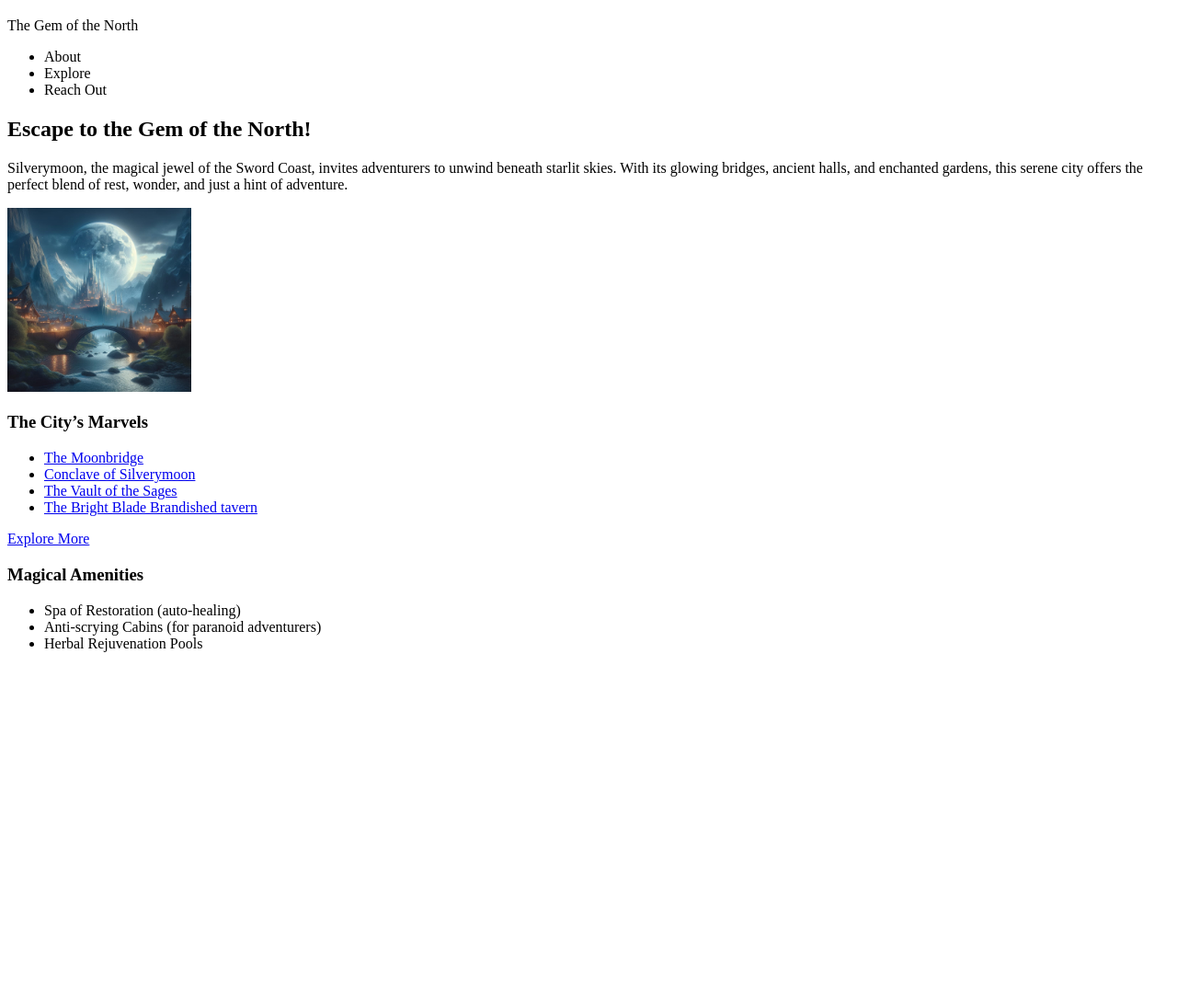
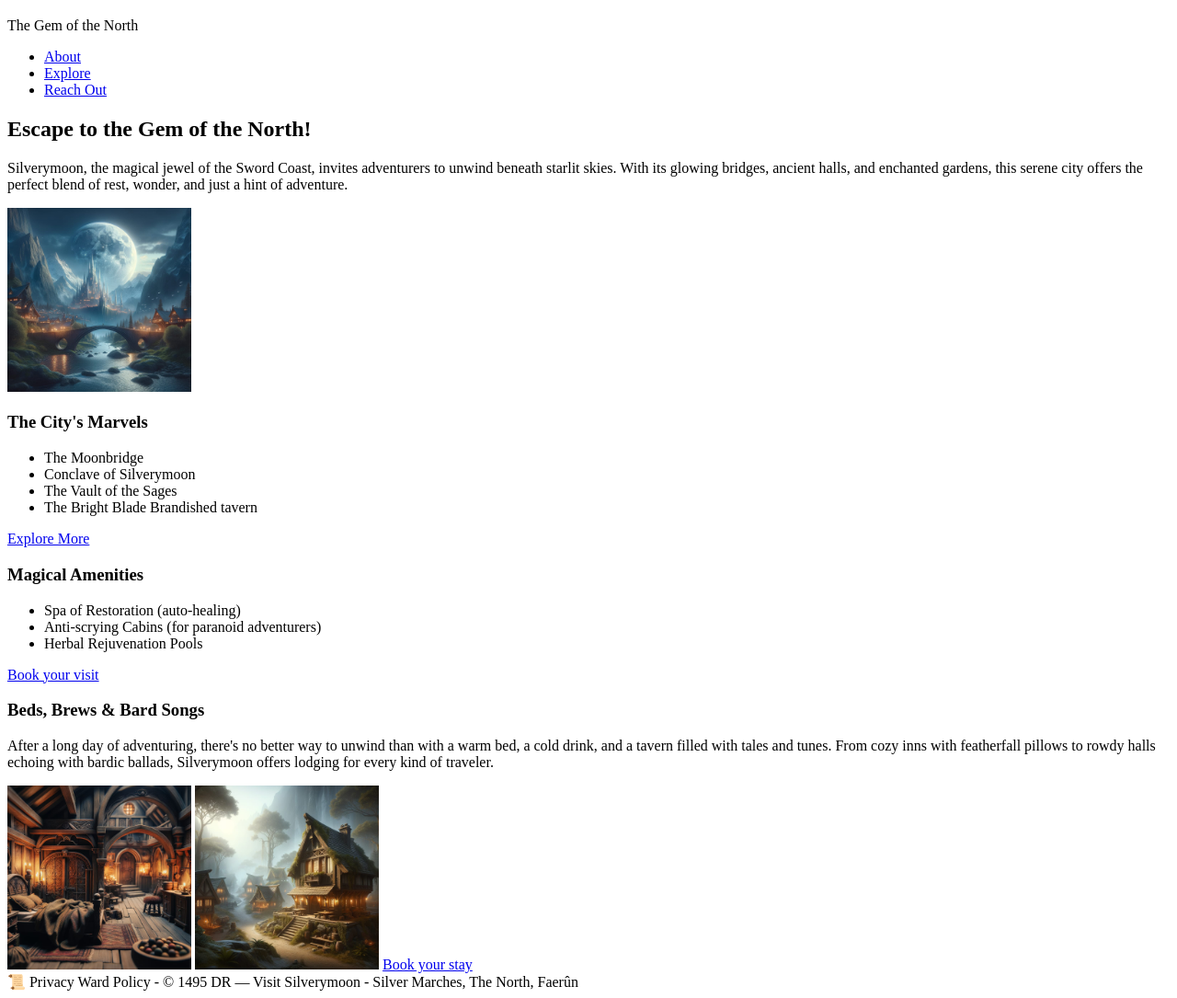
Before and after one commit to Liene31/visit-silvermoon, a plain HTML site: page index.html in a window 1280 px wide. Shown: the part 61-1146 px from the top of the page at 92% size. Before the commit the page ends 800 px from the top, so only its background shows below. Drawn offline with Linux system fonts and the light colour scheme.

Commit message:
Updated HTML

```diff
--- a/index.html
+++ b/index.html
@@ -12,14 +12,14 @@
       <span class="sub-heading">The Gem of the North</span>
       <nav>
         <ul>
-          <li>About</li>
-          <li>Explore</li>
-          <li>Reach Out</li>
+          <li><a href="#">About</a></li>
+          <li><a href="#">Explore</a></li>
+          <li><a href="#">Reach Out</a></li>
         </ul>
       </nav>
     </header>
     <main>
-      <section>
+      <section class="introduction">
         <h2>Escape to the Gem of the North!</h2>
         <p>
           Silverymoon, the magical jewel of the Sword Coast, invites adventurers
@@ -31,24 +31,54 @@
           src="images/Silverymoon.jpg"
           alt="Image of Silverymoon with The Moonbridge from Dnd Forgotten Realms."
         />
+      </section>
 
-        <h3>The City’s Marvels</h3>
+      <section class="marvels">
+        <h3>The City's Marvels</h3>
         <ul>
-          <li><a href="#">The Moonbridge</a></li>
-          <li><a href="#">Conclave of Silverymoon</a></li>
-          <li><a href="#">The Vault of the Sages</a></li>
-          <li><a href="#">The Bright Blade Brandished tavern</a></li>
+          <li>The Moonbridge</li>
+          <li>Conclave of Silverymoon</li>
+          <li>The Vault of the Sages</li>
+          <li>The Bright Blade Brandished tavern</li>
         </ul>
 
         <a href="#">Explore More</a>
+      </section>
 
+      <section class="amenities">
         <h3>Magical Amenities</h3>
         <ul>
           <li>Spa of Restoration (auto-healing)</li>
           <li>Anti-scrying Cabins (for paranoid adventurers)</li>
           <li>Herbal Rejuvenation Pools</li>
         </ul>
+
+        <a href="#">Book your visit</a>
+      </section>
+
+      <section class="lodging">
+        <h3>Beds, Brews & Bard Songs</h3>
+        <p>
+          After a long day of adventuring, there's no better way to unwind than
+          with a warm bed, a cold drink, and a tavern filled with tales and
+          tunes. From cozy inns with featherfall pillows to rowdy halls echoing
+          with bardic ballads, Silverymoon offers lodging for every kind of
+          traveler.
+        </p>
+        <img
+          src="images/bedroom-in-tavern.jpg"
+          alt="Bedroom in tavern in epic, fantasy style."
+        />
+        <img
+          src="images/tavern.jpg"
+          alt=" Small tavern from outside view in epic, fantasy style."
+        />
+        <a href="#">Book your stay</a>
       </section>
     </main>
+    <footer>
+      📜 Privacy Ward Policy - © 1495 DR — Visit Silverymoon - Silver Marches,
+      The North, Faerûn
+    </footer>
   </body>
 </html>
```
Also changed, not shown: images/bedroom-in-tavern.jpg (added), images/tavern.jpg (added).
